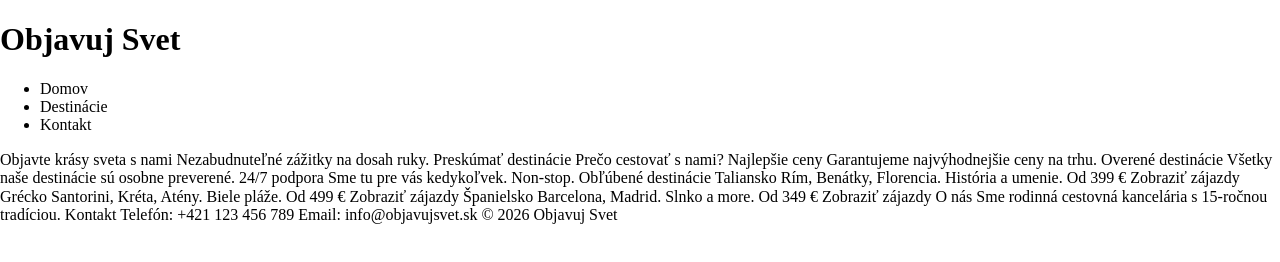
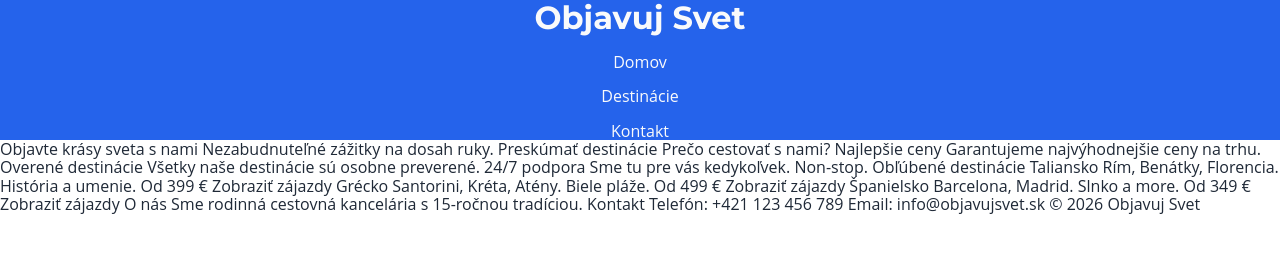
Before and after one commit to PatrikFurdzo/cestovka, a plain HTML site: page index.html in a window 1280 px wide. Drawn offline with Linux system fonts and the light colour scheme; files that its build step writes are made by us from their sources.

Commit message:
dali sme gap a hover

```diff
--- a/assets/css/style.css
+++ b/assets/css/style.css
@@ -14,4 +14,54 @@
 
   --font-nadpisy: "Montserrat" , sans-serif;
   --font-body: "Open sans" , sans-serif;
+
+  --medzera-s: 1rem;
+  --medzera-m: 1,5rem;
+  --medzera-l: 2rem;
+  --medzera-xl: 3rem;
+
+
 }
+body{
+    font-family: var(--font-body);
+    font-size: 1rem;
+    background-color: #ffffff;
+    color: var(--text-tmavy);
+}
+
+ul {
+ list-style: none;
+ padding: 0;
+ margin: 0;
+}
+
+a{
+    text-decoration: none;
+    color: inherit;
+}
+
+h1, h2, h3{
+    font-family: var(--font-nadpisy);
+    margin: 0;
+}
+
+.hlavicka{
+    background-color: #2563eb;
+    color: var(--pozadie-svetla);
+    display: flex;
+    flex-direction: column;
+    align-items: center;
+    gap: 1rem;
+}
+/* ==================== Navigacia==================== */
+
+.navigacia__zoznam{
+    display: flex;
+    flex-direction: column;
+    align-items: center;
+    gap: 1rem;
+}
+
+.navigacia__odkaz:hover{
+   background-color: #1e40af;
+}
--- a/index.html
+++ b/index.html
@@ -1,15 +1,17 @@
 <!DOCTYPE html>
 <html lang="en">
+
 <head>
     <meta charset="UTF-8">
     <meta name="viewport" content="width=device-width, initial-scale=1.0">
     <title>Document</title>
-    <link rel="stylesheet" href="normalize.css">
-    <link rel="stylesheet" href="style.css">
+    <link rel="stylesheet" href="assets/css/normalize.css">
+    <link rel="stylesheet" href="assets/css/style.css">
     <style>
 
     </style>
 </head>
+
 <body>
 
 
@@ -20,9 +22,9 @@
 
         <nav class="navigacia">
             <ul class="navigacia__zoznam">
-           <li class="navigacia__polozka">Domov</li>
-           <li class="navigacia__polozka">Destinácie</li>
-           <li class="navigacia__polozka">Kontakt</li>
+                <li class="navigacia__polozka"><a class="navigacia__odkaz" href="#">Domov</a></li>
+                <li class="navigacia__polozka"><a class="navigacia__odkaz" href="#">Destinácie</a></li>
+                <li class="navigacia__polozka"><a class="navigacia__odkaz" href="#">Kontakt</a></li>
             </ul>
         </nav>
 
@@ -75,4 +77,5 @@ Email: info@objavujsvet.sk
 
     © 2026 Objavuj Svet
 </body>
+
 </html>
```
Lines whose indentation alone changed are shown as unchanged.
